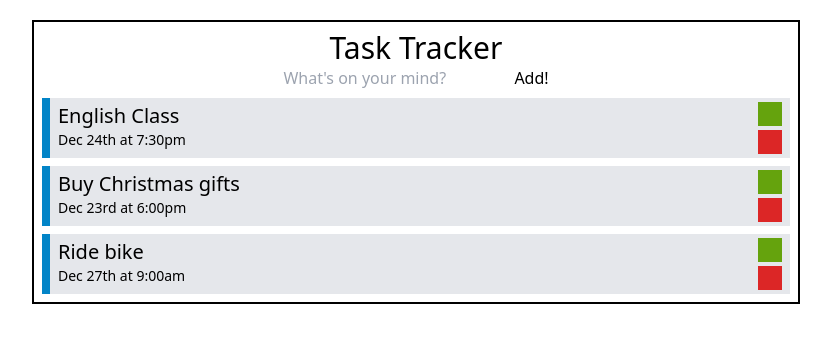
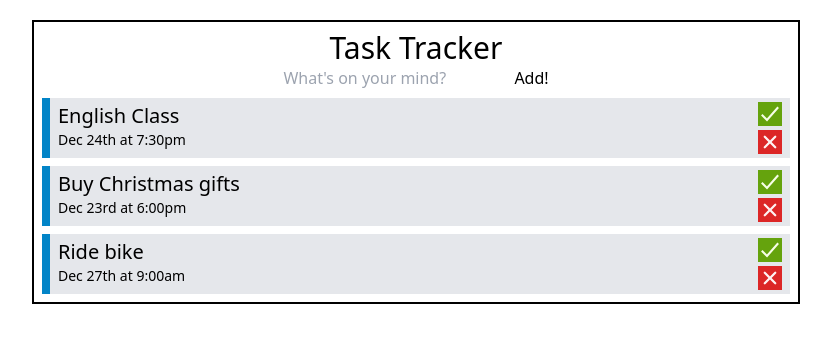
Before and after one commit to d-rocham/task-tracker, a React (Create React App) app: page / in a window 1280 px wide. Shown: the top 342 px of the page, without its empty margins (224-1055 px from the left). Built offline with nearby package versions, Linux system fonts and the light colour scheme.

Commit message:
Installed react-icons, styled used icons from io5

```diff
--- a/package.json
+++ b/package.json
@@ -38,6 +38,7 @@
   "devDependencies": {
     "autoprefixer": "^10.4.0",
     "postcss": "^8.4.5",
+    "react-icons": "^4.3.1",
     "tailwindcss": "^3.0.7"
   }
 }
--- a/src/components/Task.js
+++ b/src/components/Task.js
@@ -1,3 +1,5 @@
+import { IoClose, IoCheckmarkSharp } from "react-icons/io5"
+
 const Task = ({ task }) => {
     return (
         <div className="card-container flex flex-row bg-gray-200 mb-2 pr-2">
@@ -7,8 +9,12 @@ const Task = ({ task }) => {
                 <p className="task-date text-sm">{task.date}</p>
             </div>
             <div className="buttons-container flex flex-col justify-evenly align-center">
-                <div className="-button w-6 h-6 mt-1 bg-lime-600"></div>
-                <div className="-button w-6 h-6 my-1 bg-red-600"></div>
+                <div className="-button w-6 h-6 mt-1 bg-lime-600">
+                    <IoCheckmarkSharp className="text-lime-50 text-2xl" />
+                </div>
+                <div className="-button w-6 h-6 my-1 bg-red-600">
+                    <IoClose className="text-red-50 text-2xl" />
+                </div>
             </div>
         </div>
     )
```
Also changed, not shown: 1 other file (tests, documents, lock files or other folders).
